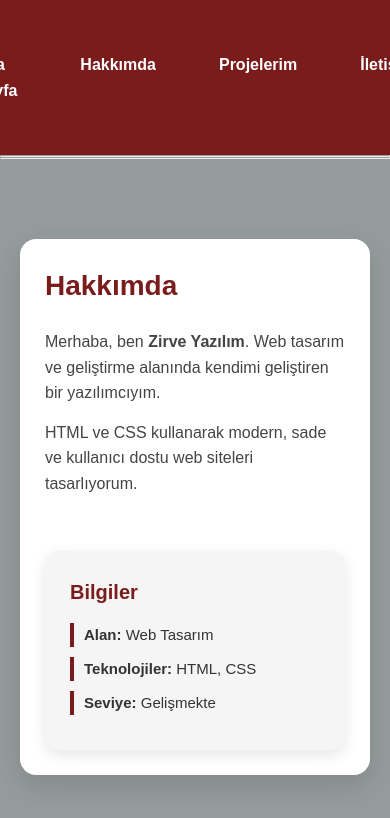
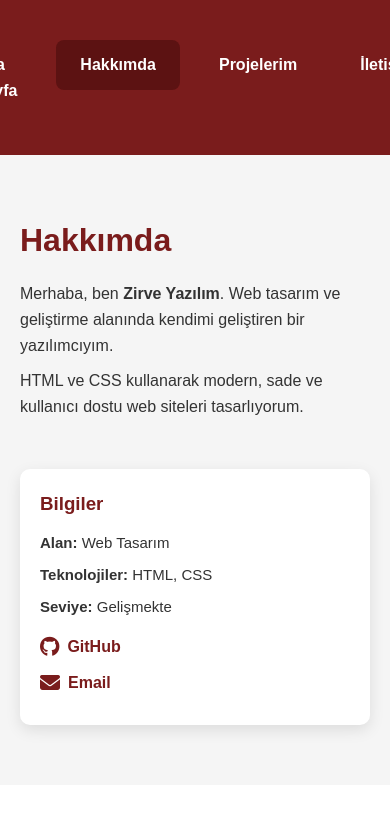
Before and after one commit to rozelinacar/web-proje, a plain HTML site: page about.html in a window 390 px wide. Shown: the top 818 px of the page. Drawn offline with Linux system fonts and the light colour scheme.

Commit message:
Site güncellendi

```diff
--- a/about.html
+++ b/about.html
@@ -5,42 +5,42 @@
     <meta name="viewport" content="width=device-width, initial-scale=1.0">
     <title>Hakkımda</title>
 
+    <!-- CSS dosyaların -->
     <link rel="stylesheet" href="css/style.css">
+    <link rel="stylesheet" href="css/about.css">
+
+    <!-- Font Awesome ikonları -->
+    <link rel="stylesheet" href="https://cdnjs.cloudflare.com/ajax/libs/font-awesome/6.5.0/css/all.min.css">
 </head>
 <body>
 
     <header>
         <nav class="navbar">
-
             <ul>
                 <li><a href="index.html">Ana Sayfa</a></li>
-                <li><a href="about.html">Hakkımda</a></li>
+                <li><a href="about.html" class="active">Hakkımda</a></li>
                 <li><a href="projects.html">Projelerim</a></li>
                 <li><a href="contact.html">İletişim</a></li>
             </ul>
         </nav>
     </header>
 
-    <hr>
-    <hr>
-
     <section class="about">
         <div class="about-container">
 
+            <!-- Sol taraf: Hakkımda metni -->
             <div class="about-left">
                 <h2>Hakkımda</h2>
                 <p>
                     Merhaba, ben <strong>Zirve Yazılım</strong>.
-                Web tasarım ve geliştirme alanında kendimi geliştiren
-                bir yazılımcıyım.
+                    Web tasarım ve geliştirme alanında kendimi geliştiren bir yazılımcıyım.
                 </p>
-
                 <p>
-                HTML ve CSS kullanarak modern, sade ve
-                kullanıcı dostu web siteleri tasarlıyorum.
+                    HTML ve CSS kullanarak modern, sade ve kullanıcı dostu web siteleri tasarlıyorum.
                 </p>
             </div>
 
+            <!-- Sağ taraf: Bilgiler ve sosyal medya -->
             <div class="about-right">
                 <h3>Bilgiler</h3>
                 <ul>
@@ -48,24 +48,21 @@
                     <li><strong>Teknolojiler:</strong> HTML, CSS</li>
                     <li><strong>Seviye:</strong> Gelişmekte</li>
                 </ul>
+
+                <!-- Sosyal medya ve e-mail -->
+                <div class="social-links">
+                    <a href="https://github.com/kullaniciadi" target="_blank">
+                        <i class="fab fa-github"></i> GitHub
+                    </a>
+                    <a href="mailto:ornek@mail.com">
+                        <i class="fas fa-envelope"></i> Email
+                    </a>
+                </div>
             </div>
 
         </div>
     </section>
 
-
-
-
     <script src="js/script.js"></script>
-
 </body>
 </html>
-
-<head>
-    <meta charset="UTF-8">
-    <meta name="viewport" content="width=device-width, initial-scale=1.0">
-    <title>Hakkımda</title>
-
-    <link rel="stylesheet" href="css/style.css">
-    <link rel="stylesheet" href="css/about.css">
-</head>
--- a/css/about.css
+++ b/css/about.css
@@ -1,9 +1,7 @@
-/* =====================
-   ABOUT PAGE ONLY
-===================== */
-
+/* About Container */
 .about {
-  padding: 80px 20px;
+    padding: 60px 20px;
+    background-color: #f5f5f5;
 }
 
 .about-container {
@@ -11,63 +9,78 @@
     margin: auto;
     display: flex;
     gap: 40px;
-  background-color: #ffffff;
-  padding: 40px;
-  border-radius: 16px;
-  box-shadow: 0 10px 25px rgba(0,0,0,0.12);
+    flex-wrap: wrap;
 }
 
-/* SOL TARAF */
+/* Sol taraf: Metin */
 .about-left {
     flex: 2;
 }
 
 .about-left h2 {
-  font-size: 34px;
-  margin-bottom: 20px;
+    font-size: 32px;
+    margin-bottom: 15px;
     color: #7a1c1c;
 }
 
 .about-left p {
     font-size: 16px;
-  margin-bottom: 14px;
-  color: #444;
+    margin-bottom: 10px;
+    line-height: 1.6;
 }
 
-/* SAĞ TARAF */
+/* Sağ taraf: Bilgiler */
 .about-right {
     flex: 1;
-  background-color: #f5f5f5;
-  padding: 25px;
-  border-radius: 14px;
+    background-color: #ffffff;
+    padding: 20px;
+    border-radius: 10px;
+    box-shadow: 0 5px 15px rgba(0,0,0,0.1);
 }
 
 .about-right h3 {
-  margin-bottom: 15px;
-  font-size: 20px;
+    margin-bottom: 12px;
     color: #7a1c1c;
 }
 
 .about-right ul {
     list-style: none;
-  padding: 0;
+    padding-left: 0;
 }
 
 .about-right li {
-  margin-bottom: 10px;
+    margin-bottom: 8px;
     font-size: 15px;
-  padding-left: 10px;
-  border-left: 4px solid #7a1c1c;
 }
 
-/* RESPONSIVE */
-@media (max-width: 768px) {
+/* Sosyal Medya ve Email */
+.social-links {
+    margin-top: 15px;
+}
+
+.social-links a {
+    display: flex;
+    align-items: center;
+    gap: 8px;
+    text-decoration: none;
+    color: #7a1c1c;
+    font-weight: bold;
+    margin-bottom: 10px;
+    transition: transform 0.3s, color 0.3s;
+}
+
+.social-links a:hover {
+    color: #5c1212;
+    transform: scale(1.05);
+}
+
+.social-links i {
+    font-size: 20px;
+}
+
+/* Responsive */
+@media screen and (max-width: 768px) {
     .about-container {
         flex-direction: column;
-    padding: 25px;
-  }
-
-  .about-left h2 {
-    font-size: 28px;
     }
 }
--- a/css/style.css
+++ b/css/style.css
@@ -172,7 +172,7 @@ main {
   color: #000 !important;
 }
 body {
-  background-color: rgb(148, 156, 155) !important;
+  background-color: rgb(255, 255, 255) !important;
 }
 
 nav ul {
@@ -197,3 +197,35 @@ body {
   margin: 0;
   font-family: Arial, sans-serif;
 }
+
+.projects-grid {
+    display: flex;
+    justify-content: center;
+    gap: 30px;
+    padding: 40px;
+    flex-wrap: nowrap;
+    overflow-x: auto;
+}
+
+.card {
+    width: 280px;
+    background: white;
+    padding: 20px;
+    border-radius: 15px;
+    box-shadow: 0 10px 25px rgba(237, 0, 0, 0.542);
+    flex-shrink: 0;
+}
+
+.about-left, .about-right {
+    opacity: 0;
+    transform: translateY(20px);
+    animation: fadeInUp 1s forwards;
+    animation-delay: 0.2s; /* istersen sıra ile animasyon verebilirsin */
+}
+
+@keyframes fadeInUp {
+    to {
+        opacity: 1;
+        transform: translateY(0);
+    }
+}
```
Also changed, not shown: index.html (+2 -0 lines), projects.html (+14 -12 lines), contact.html (line endings or trailing spaces). Lines whose indentation alone changed are shown as unchanged.
